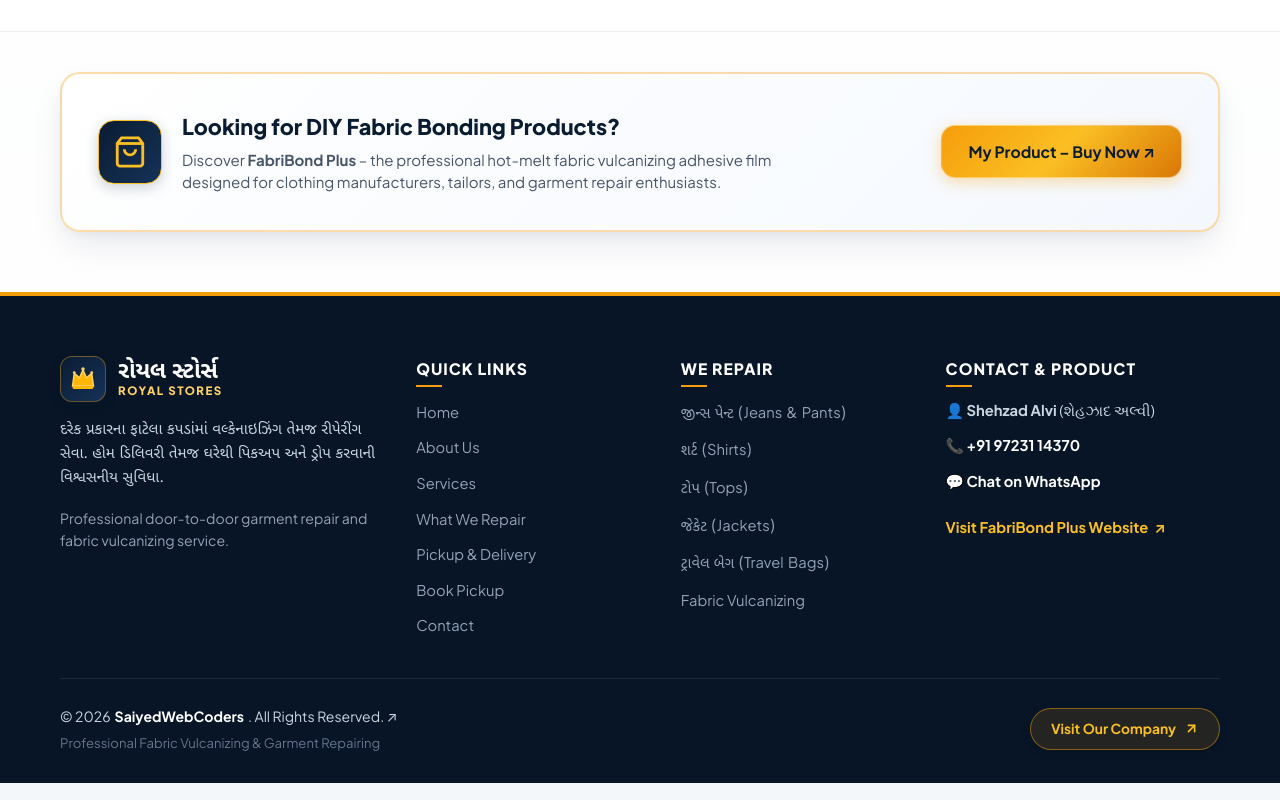
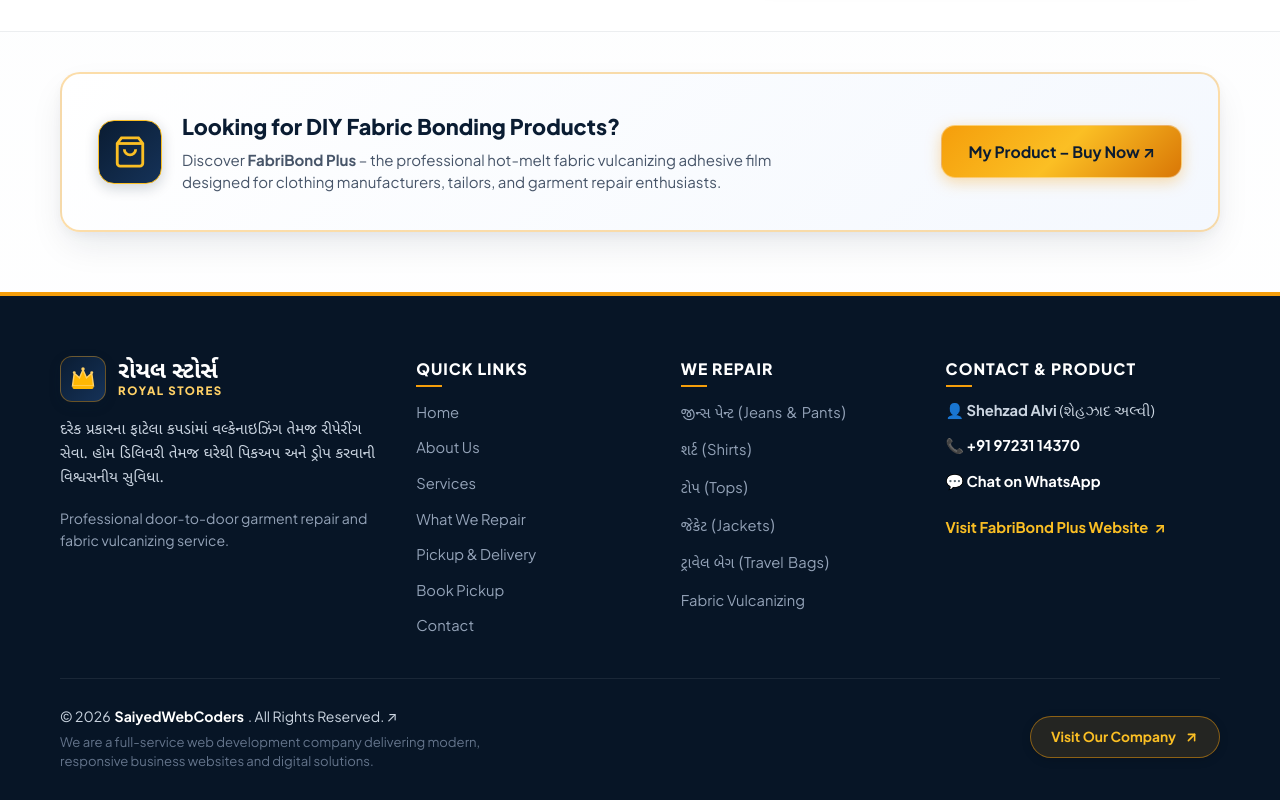
Before and after one commit to MahinSaiyed/royal-stores-visiting-card-website, a plain HTML site: page index.html in a window 1280 px wide. Shown: the part 5496-6296 px from the top of the page. Drawn offline with Linux system fonts and the light colour scheme.

Commit message:
Update company footer description to showcase web development services

```diff
--- a/index.html
+++ b/index.html
@@ -2971,8 +2971,8 @@
               © 2026 <strong>SaiyedWebCoders</strong>. All Rights Reserved. ↗
             </a>
           </p>
-          <p style="font-size: 0.82rem; color: #64748b; margin-top: 4px;">
-            Professional Fabric Vulcanizing & Garment Repairing
+          <p style="font-size: 0.82rem; color: #64748b; margin-top: 4px; line-height: 1.45; max-width: 480px;">
+            We are a full-service web development company delivering modern, responsive business websites and digital solutions.
           </p>
         </div>
 
```
